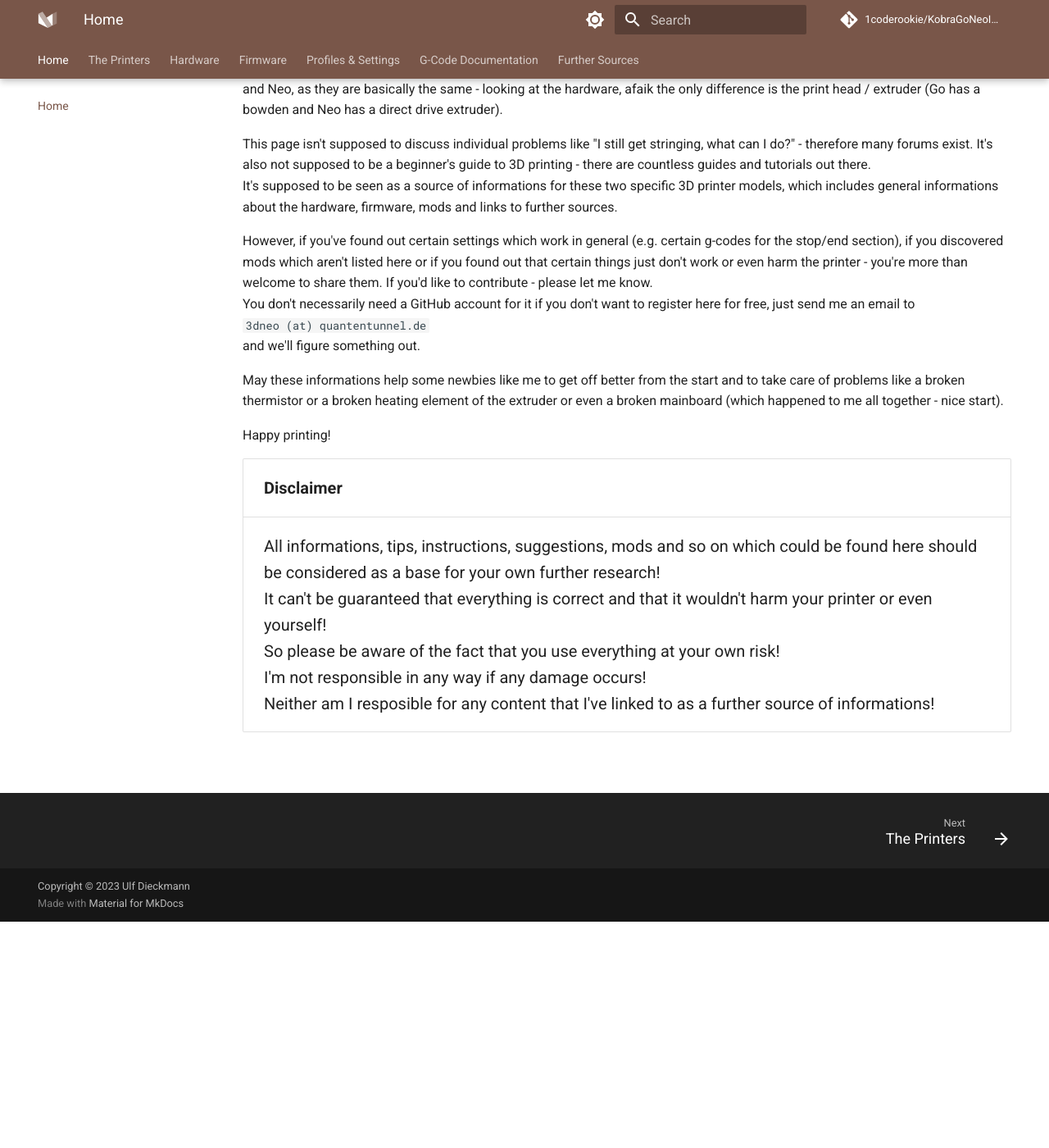
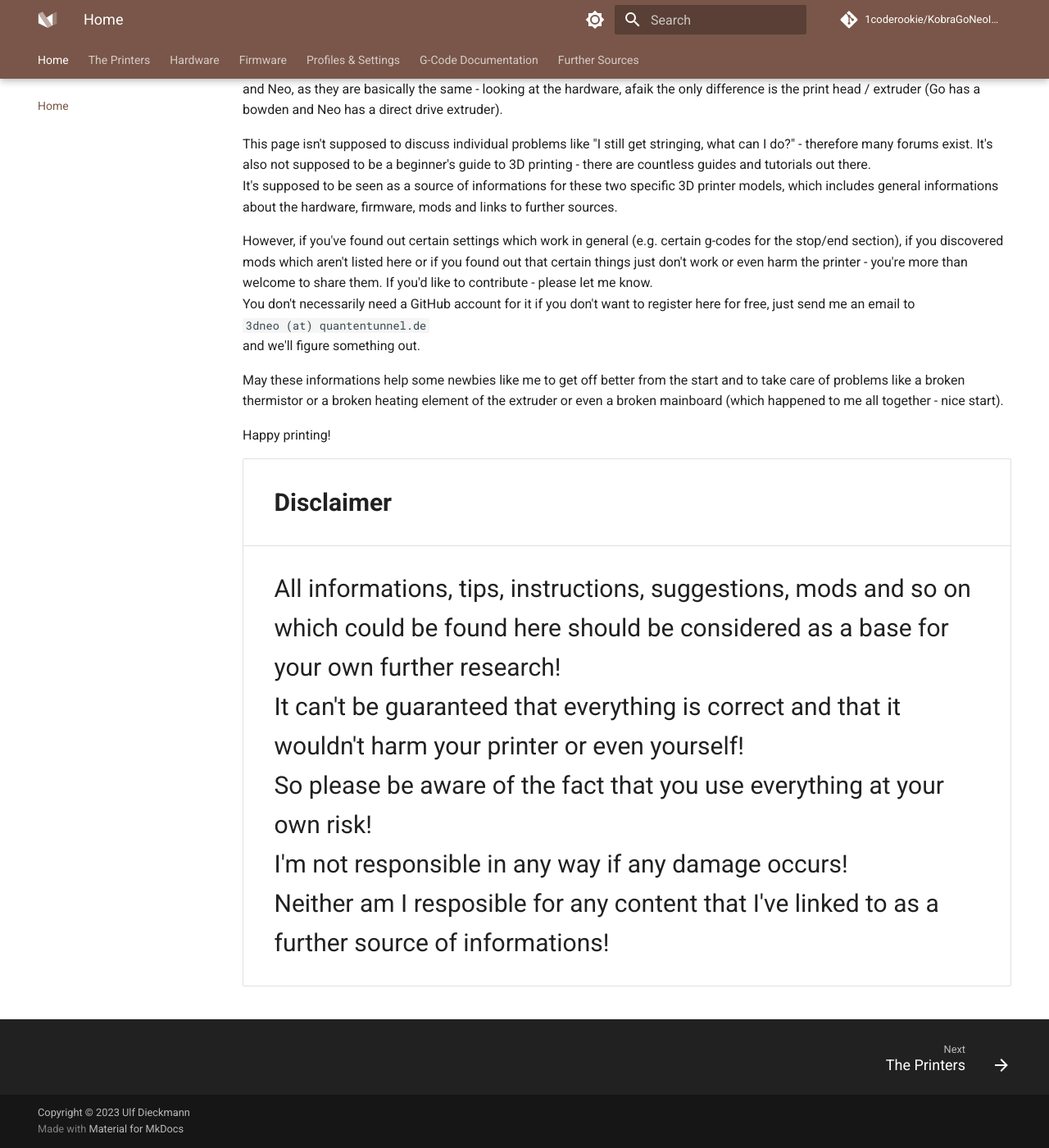
Before and after one commit to 1coderookie/KobraGoNeoInsights, an MkDocs documentation site: the page built from docs/index.md, in a window 1280 px wide and 1400 px high, scrolled down 276 px. Shown: the whole window at 82% size. Built offline with MkDocs 1.6.1 and Material for MkDocs 9.7.7, drawn with Linux system fonts in a browser that asks for light colours; comment, search, counter and statistics services are not loaded.

Commit message:
Update extra.css

```diff
--- a/docs/stylesheets/extra.css
+++ b/docs/stylesheets/extra.css
@@ -1,9 +1,9 @@
 .md-typeset .footnote,
 .md-typeset .footnote .admonition {
-  font-size: 20px;
+  font-size: 30px;
 }
 .md-typeset table:not([class]) {
-  font-size: 20px;
+  font-size: 30px;
 }
 
 #:root {
```
